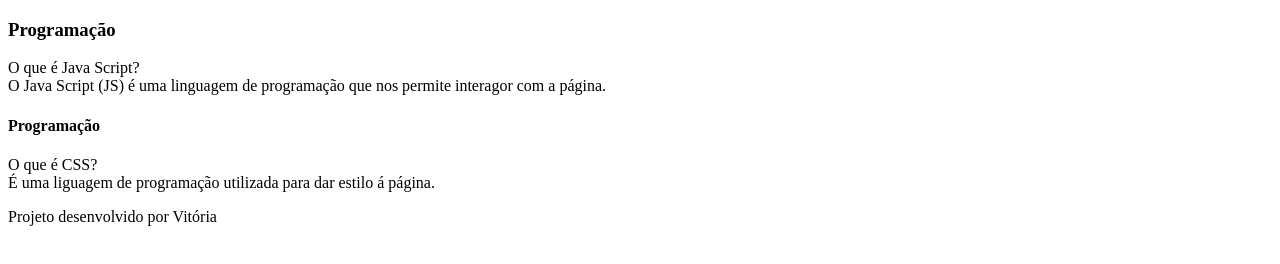
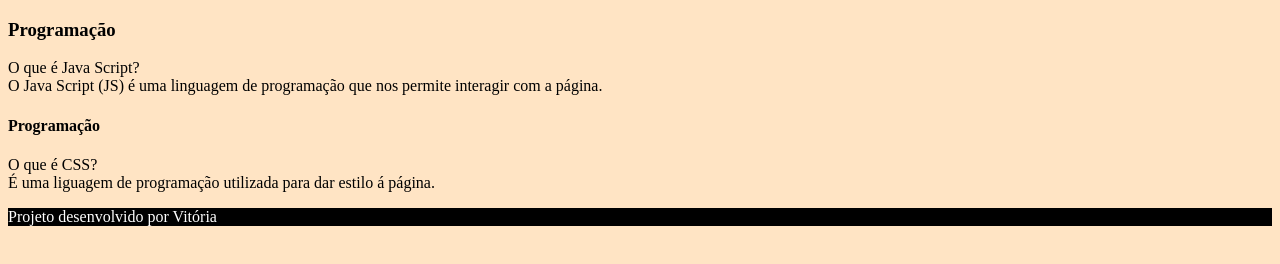
Before and after one commit to VitoriaDeOliveiraa/Ferramenta-de-Estudos---Vit-ria, a plain HTML site: page index.html in a window 1280 px wide. Drawn offline with Linux system fonts and the light colour scheme; files that its build step writes are made by us from their sources; a web font is replaced by a local one.

Commit message:
iniciamos a estilização do footer

```diff
--- a/assets/style.css
+++ b/assets/style.css
@@ -0,0 +1,7 @@
+body{
+    background-color: bisque;
+}
+footer {
+    background-color: black;
+    color: white;
+}
--- a/index.html
+++ b/index.html
@@ -5,13 +5,13 @@
     <meta charset="UTF-8">
     <meta name="viewport" content="width=device-width, initial-scale=1.0">
 
-    <link rel="preconnect" href="https://fonts.googleapis.com"/>
-  <link rel="preconnect" href="https://fonts.gstatic.com" crossorigin/>
-  <link
-    href="https://fonts.googleapis.com/css2?family=Bai+Jamjuree:ital,wght@0,200;0,300;0,400;0,500;0,600;0,700;1,200;1,300;1,400;1,500;1,600;1,700&display=swap"
-    rel="stylesheet"/>
+    <link rel="preconnect" href="https://fonts.googleapis.com" />
+    <link rel="preconnect" href="https://fonts.gstatic.com" crossorigin />
+    <link
+        href="https://fonts.googleapis.com/css2?family=Bai+Jamjuree:ital,wght@0,200;0,300;0,400;0,500;0,600;0,700;1,200;1,300;1,400;1,500;1,600;1,700&display=swap"
+        rel="stylesheet" />
 
-    <link rel="stylesheet" href="style.css">
+    <link rel="stylesheet" href="assets/style.css">
 
     <title>Ferramenta Interativa de Estudos - Vitória</title>
 </head>
@@ -25,7 +25,7 @@
                     <div class="cartao_conteudo_pergunta">
                         O que é Java Script?
                         <div class="cartao_conteudo_resposta">
-                            O Java Script (JS) é uma linguagem de programação que nos permite interagor com a página.
+                            O Java Script (JS) é uma linguagem de programação que nos permite interagir com a página.
                         </div>
                     </div>
                 </div>
```
